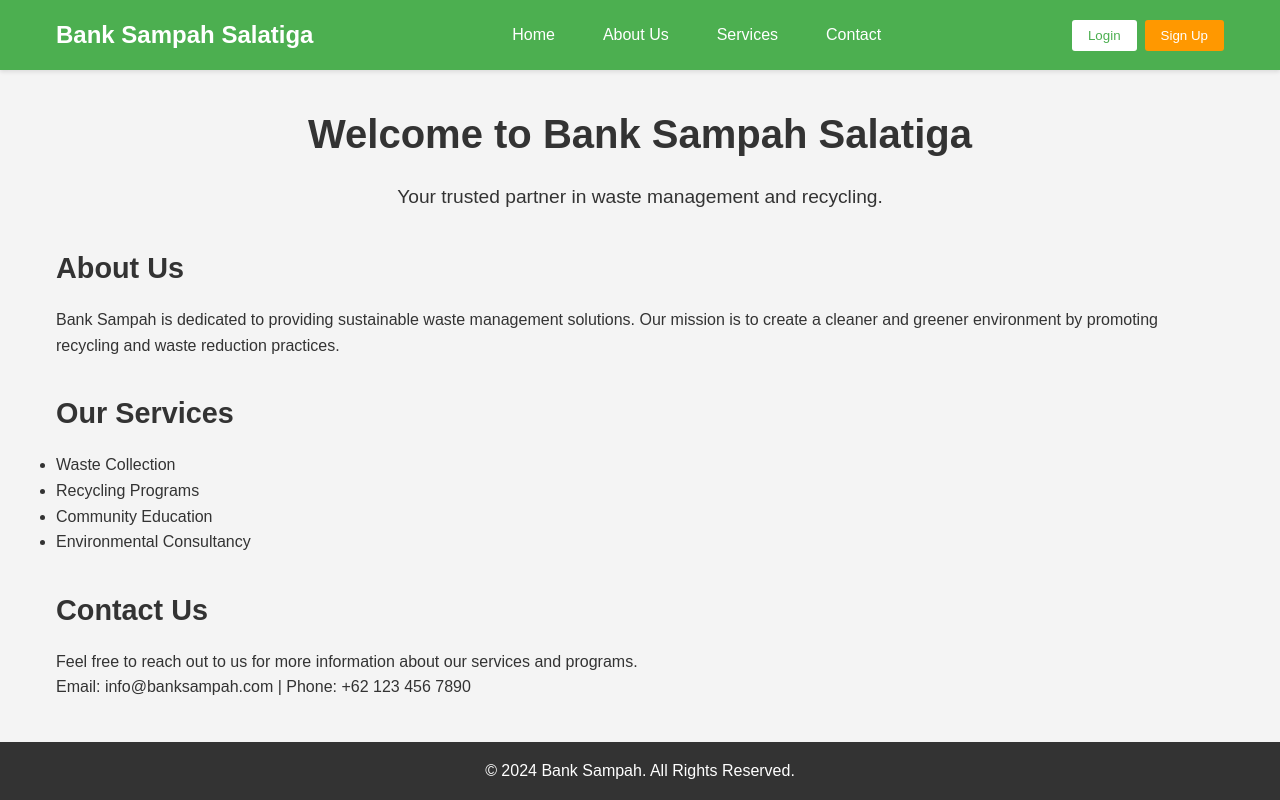
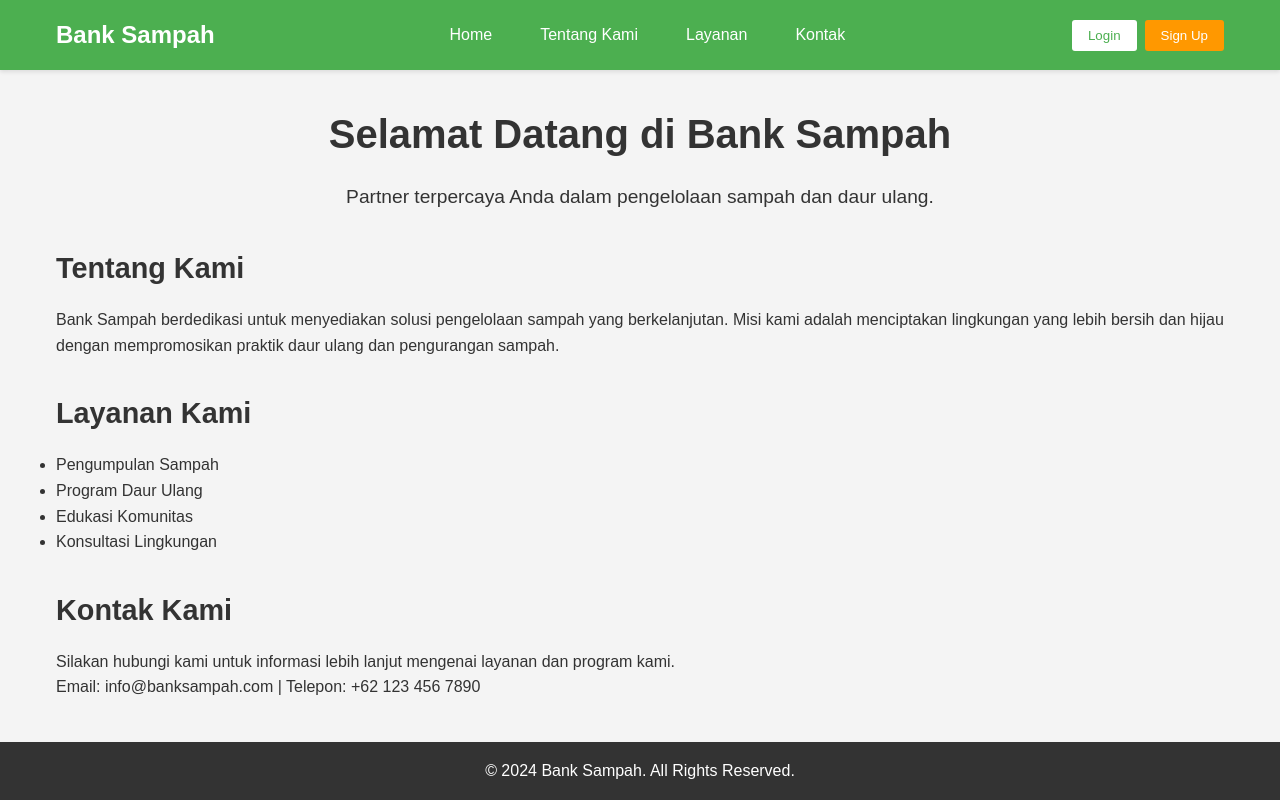
Before and after one commit to Nobs-Team/frontend, a plain HTML site: page index.html in a window 1280 px wide. Drawn offline with Linux system fonts and the light colour scheme.

Commit message:
ganti ke b indo

```diff
--- a/index.html
+++ b/index.html
@@ -10,13 +10,13 @@
     <header>
       <nav>
         <div class="logo">
-          <a href="#">Bank Sampah Salatiga</a>
+          <a href="#">Bank Sampah</a>
         </div>
         <ul class="nav-links">
           <li><a href="#">Home</a></li>
-          <li><a href="#about-us">About Us</a></li>
-          <li><a href="#services">Services</a></li>
-          <li><a href="#contact">Contact</a></li>
+          <li><a href="#about-us">Tentang Kami</a></li>
+          <li><a href="#services">Layanan</a></li>
+          <li><a href="#contact">Kontak</a></li>
         </ul>
         <div class="auth-buttons">
           <button class="login-btn" onclick="location.href='login.html'">
@@ -30,33 +30,34 @@
     </header>
     <main>
       <section class="hero">
-        <h1>Welcome to Bank Sampah Salatiga</h1>
-        <p>Your trusted partner in waste management and recycling.</p>
+        <h1>Selamat Datang di Bank Sampah</h1>
+        <p>Partner terpercaya Anda dalam pengelolaan sampah dan daur ulang.</p>
       </section>
       <section id="about-us" class="about-us">
-        <h2>About Us</h2>
+        <h2>Tentang Kami</h2>
         <p>
-          Bank Sampah is dedicated to providing sustainable waste management
-          solutions. Our mission is to create a cleaner and greener environment
-          by promoting recycling and waste reduction practices.
+          Bank Sampah berdedikasi untuk menyediakan solusi pengelolaan sampah
+          yang berkelanjutan. Misi kami adalah menciptakan lingkungan yang lebih
+          bersih dan hijau dengan mempromosikan praktik daur ulang dan
+          pengurangan sampah.
         </p>
       </section>
       <section id="services" class="services">
-        <h2>Our Services</h2>
+        <h2>Layanan Kami</h2>
         <ul>
-          <li>Waste Collection</li>
-          <li>Recycling Programs</li>
-          <li>Community Education</li>
-          <li>Environmental Consultancy</li>
+          <li>Pengumpulan Sampah</li>
+          <li>Program Daur Ulang</li>
+          <li>Edukasi Komunitas</li>
+          <li>Konsultasi Lingkungan</li>
         </ul>
       </section>
       <section id="contact" class="contact">
-        <h2>Contact Us</h2>
+        <h2>Kontak Kami</h2>
         <p>
-          Feel free to reach out to us for more information about our services
-          and programs.
+          Silakan hubungi kami untuk informasi lebih lanjut mengenai layanan dan
+          program kami.
         </p>
-        <p>Email: info@banksampah.com | Phone: +62 123 456 7890</p>
+        <p>Email: info@banksampah.com | Telepon: +62 123 456 7890</p>
       </section>
     </main>
     <footer>
--- a/style/style.css
+++ b/style/style.css
@@ -16,6 +16,7 @@ header {
   color: #fff;
   padding: 1rem 0;
   box-shadow: 0 2px 4px rgba(0, 0, 0, 0.1);
+  position: sticky;
 }
 
 nav {
```
Also changed, not shown: login.html (+12 -12 lines), signup.html (+13 -13 lines).
